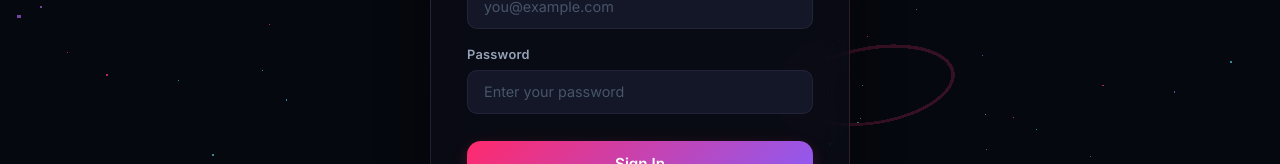
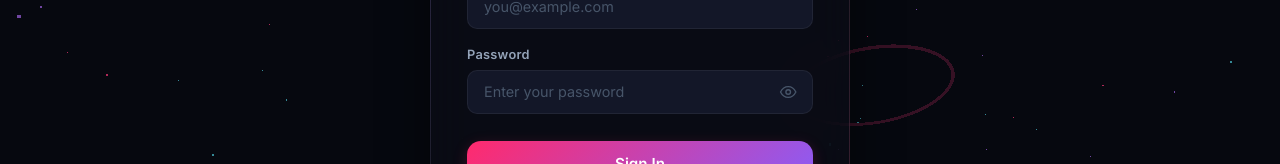
Before and after one commit to Nihalani2004/CareerPilot-AI, a React (Vite) app in the folder frontend/: page /login in a window 1280 px wide. Shown: the part 365-529 px from the top of the page. Built offline with nearby package versions, Linux system fonts and the light colour scheme; no server answers.

Commit message:
add login password toggle

```diff
--- a/frontend/src/features/auth/auth.form.scss
+++ b/frontend/src/features/auth/auth.form.scss
@@ -138,6 +138,48 @@
 }
 
 /* ── Submit Button (inside auth) ── */
+.auth-password-field {
+  position: relative;
+
+  input {
+    padding-right: 3rem;
+  }
+}
+
+.auth-password-toggle {
+  position: absolute;
+  top: 50%;
+  right: 0.35rem;
+  transform: translateY(-50%);
+  width: 2.4rem;
+  height: 2.4rem;
+  display: grid;
+  place-items: center;
+  border: 0;
+  border-radius: var(--radius-sm);
+  background: transparent;
+  color: var(--text-muted);
+  cursor: pointer;
+  transition: color 0.2s ease, background-color 0.2s ease;
+
+  &:hover,
+  &:focus-visible {
+    color: var(--text-white);
+    background: rgba(139, 92, 246, 0.14);
+    outline: none;
+  }
+
+  svg {
+    width: 1.15rem;
+    height: 1.15rem;
+    fill: none;
+    stroke: currentColor;
+    stroke-width: 1.8;
+    stroke-linecap: round;
+    stroke-linejoin: round;
+  }
+}
+
 .auth-form .button {
   margin-top: 0.5rem;
   padding: 0.85rem;
--- a/frontend/src/features/auth/pages/login.jsx
+++ b/frontend/src/features/auth/pages/login.jsx
@@ -21,6 +21,7 @@ const Login = () => {
 
     const [email, setEmail] = useState("")
     const [password, setPassword] = useState("")
+    const [showPassword, setShowPassword] = useState(false)
 
 
     const handleSubmit = async (e) => {
@@ -72,10 +73,36 @@ const Login = () => {
 
                     <motion.div className="auth-input-group" custom={4} variants={fadeUp} initial="initial" animate="animate">
                         <label htmlFor="password">Password</label>
-                        <input
-                            onChange={(e) => { setPassword(e.target.value) }}
-                            type="password" id="password" name="password" placeholder="Enter your password"
-                        />
+                        <div className="auth-password-field">
+                            <input
+                                onChange={(e) => { setPassword(e.target.value) }}
+                                type={showPassword ? "text" : "password"}
+                                id="password"
+                                name="password"
+                                placeholder="Enter your password"
+                            />
+                            <button
+                                type="button"
+                                className="auth-password-toggle"
+                                onClick={() => setShowPassword((visible) => !visible)}
+                                aria-label={showPassword ? "Hide password" : "Show password"}
+                                aria-pressed={showPassword}
+                            >
+                                {showPassword ? (
+                                    <svg viewBox="0 0 24 24" aria-hidden="true">
+                                        <path d="M3 3l18 18" />
+                                        <path d="M10.6 10.6a3 3 0 0 0 4.2 4.2" />
+                                        <path d="M9.9 4.2A10.8 10.8 0 0 1 12 4c5.5 0 9.3 4.6 10 8-.3 1.4-1.2 3.2-2.7 4.7" />
+                                        <path d="M6.1 6.1C4.2 7.7 2.8 10 2 12c.8 3.4 4.5 8 10 8 1.6 0 3.1-.4 4.4-1.1" />
+                                    </svg>
+                                ) : (
+                                    <svg viewBox="0 0 24 24" aria-hidden="true">
+                                        <path d="M2 12s3.5-7 10-7 10 7 10 7-3.5 7-10 7S2 12 2 12Z" />
+                                        <circle cx="12" cy="12" r="3" />
+                                    </svg>
+                                )}
+                            </button>
+                        </div>
                     </motion.div>
 
                     <motion.button
```
